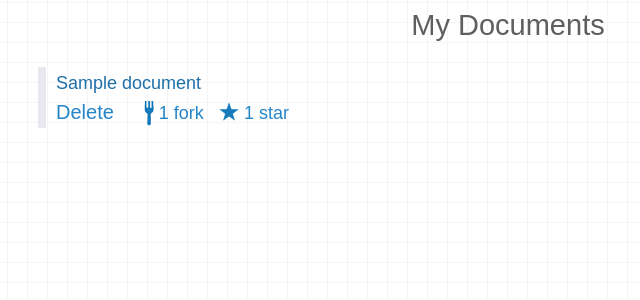
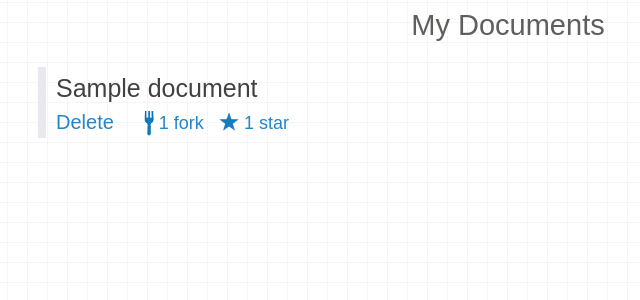
Before and after one commit to pyistanbul/dbpatterns, a Django app: template web/dbpatterns/dbpatterns/templates/documents/list.html in a window 1280 px wide. Shown: the part 77-377 px from the top of the page, without its empty margins (132-772 px from the left). Run offline with Django 3.2, Linux system fonts and the light colour scheme; the template is opened without the code that fills it: most values are stand-ins (such as "Sample title", 1, 10 or a date in 2020); parts of the project's set-up code (start-up, migrations or seed data) failed here and were passed over.

Commit message:
minor changes on "my documents" page.

```diff
--- a/web/dbpatterns/dbpatterns/static/css/screen.css
+++ b/web/dbpatterns/dbpatterns/static/css/screen.css
@@ -211,16 +211,16 @@ article#document {
 
     .documents ul li a {
         text-decoration: none;
-        font-size: 18px;
-        color: #1f70a9;
+        font-size: 25px;
+        color: #414141;
     }
 
 
     .documents .info {
-        padding: 2px 0;
-        margin-left: 0;
-        color: gray;
-    }
+            padding: 2px 0;
+            margin-left: 0;
+            color: gray;
+        }
 
     .documents .info a {
         color: #2485c9;
--- a/web/dbpatterns/dbpatterns/templates/documents/list.html
+++ b/web/dbpatterns/dbpatterns/templates/documents/list.html
@@ -16,7 +16,8 @@
         {% empty %}
         <li>
             You haven't got a created document.
-            <a class="" href="{% url new_document %}">Click here for new document.</a>
+            <br>
+            <a href="{% url new_document %}">Click here for new document.</a>
         </li>
         {% endfor %}
     </ul>
```
